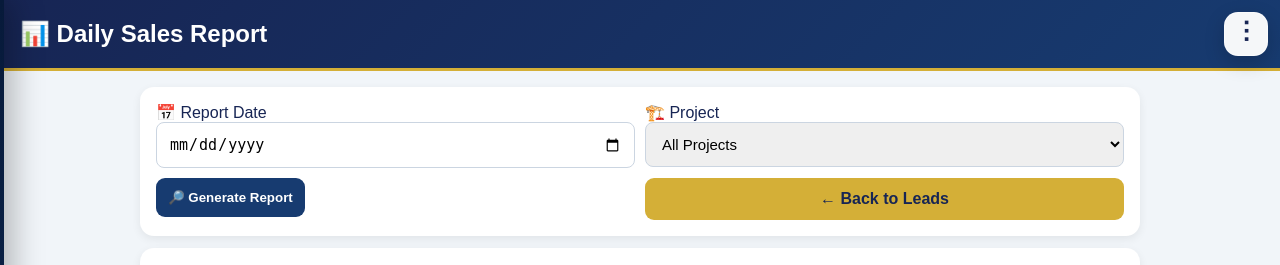
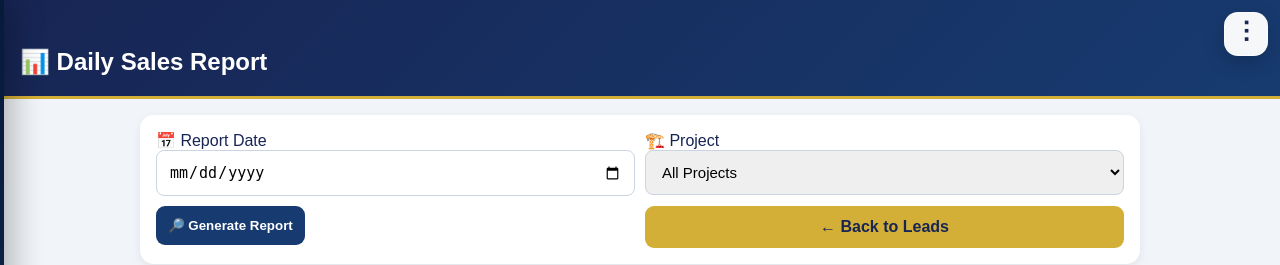
Before and after one commit to mdrabbimolla/my-business-crm, a Flask app: template templates/daily_report.html in a window 1280 px wide. Shown: the top 265 px of the page. Run offline with Flask 3, Linux system fonts and the light colour scheme; the template is opened without the code that fills it, so the values that code supplies are empty.

Commit message:
Adjust Daily Report header spacing

```diff
--- a/templates/daily_report.html
+++ b/templates/daily_report.html
@@ -6,7 +6,7 @@
 <title>Daily Sales Report - My Business CRM</title>
 <style>
 body{margin:0;font-family:Arial,sans-serif;background:#f1f5f9;color:#172554}
-.header{background:linear-gradient(135deg,#172554,#173b70);color:white;padding:20px;border-bottom:3px solid #d4af37}
+.header{background:linear-gradient(135deg,#172554,#173b70);color:white;padding:48px 20px 20px;border-bottom:3px solid #d4af37}
 .container{max-width:1000px;margin:auto;padding:16px}
 .card{background:white;border-radius:14px;padding:16px;margin-bottom:12px;box-shadow:0 3px 10px rgba(0,0,0,.07)}
 .filters{display:grid;grid-template-columns:1fr 1fr;gap:10px}
```
